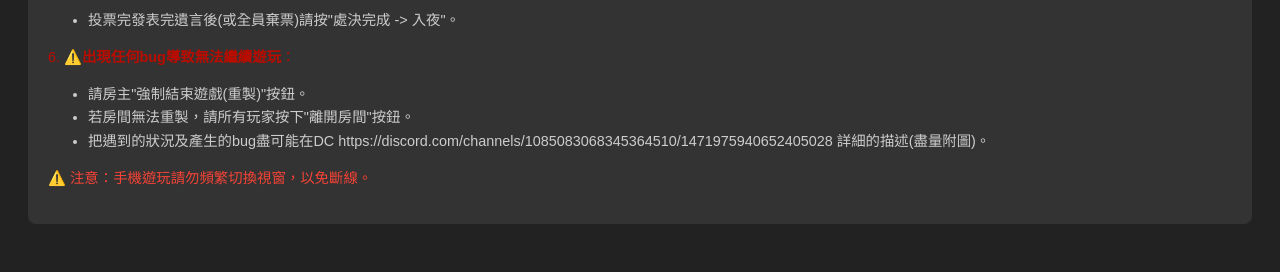
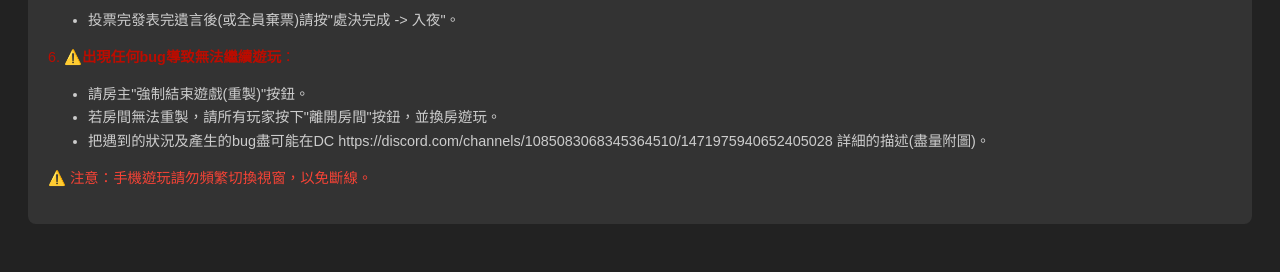
Before and after one commit to suyuming373/werewolf-game, a Flask app: page / in a window 1280 px wide, after a click on "📖 遊戲操作說明 (點我展開)". Shown: the part 749-1021 px from the top of the page. Run offline with Flask 3, Linux system fonts and the light colour scheme; some libraries are stand-ins or nearby versions.

Commit message:
Add files via upload

```diff
--- a/templates/index.html
+++ b/templates/index.html
@@ -59,7 +59,7 @@
                     <p style="color: #bb0c00;">6. <b>⚠️出現任何bug導致無法繼續遊玩</b>：
                         <ul>
                             <li>請房主"強制結束遊戲(重製)"按鈕。</li>
-                            <li>若房間無法重製，請所有玩家按下"離開房間"按鈕。</li>
+                            <li>若房間無法重製，請所有玩家按下"離開房間"按鈕，並換房遊玩。</li>
                             <li>把遇到的狀況及產生的bug盡可能在DC https://discord.com/channels/1085083068345364510/1471975940652405028 詳細的描述(盡量附圖)。</li>
                         </ul>
                     </p>
```
